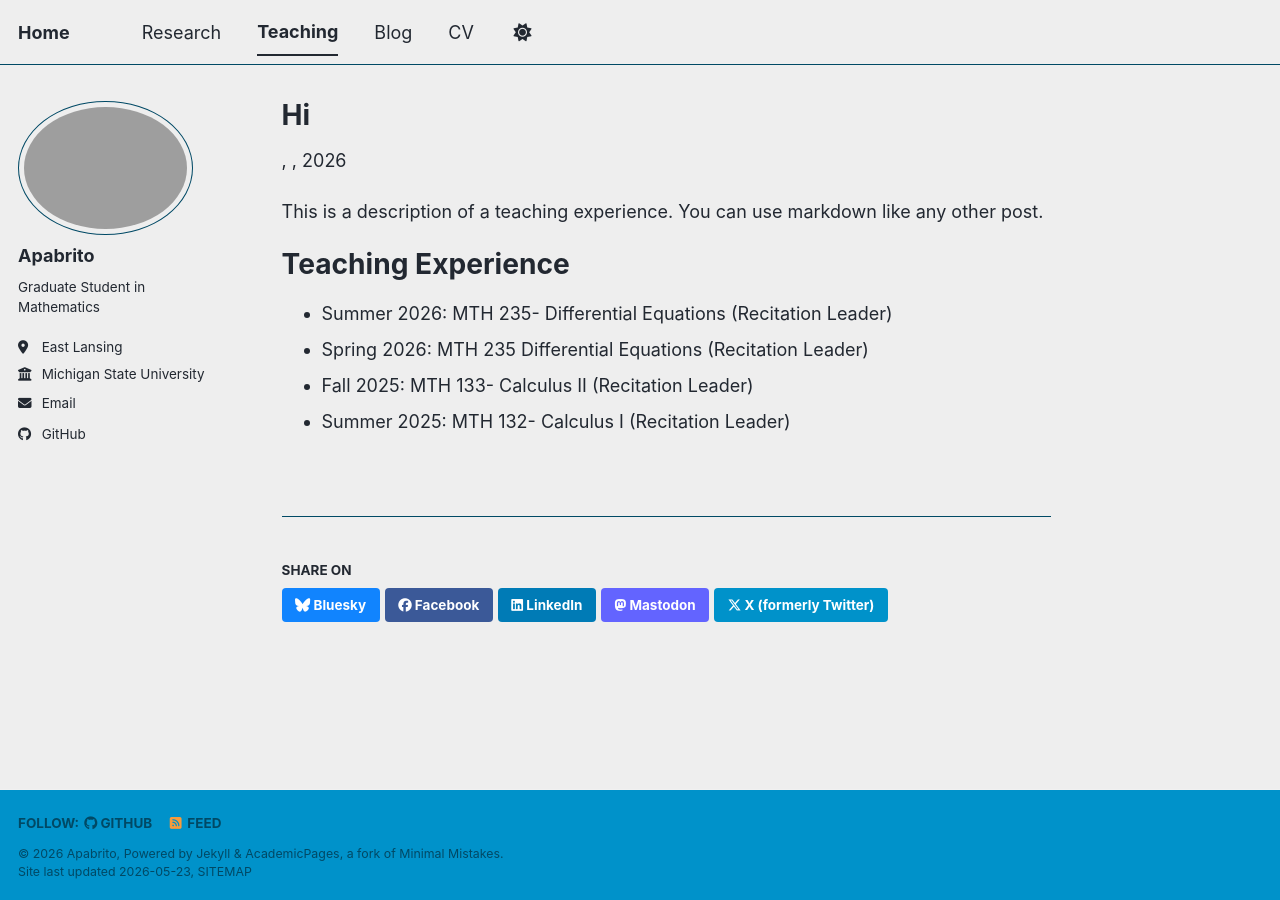
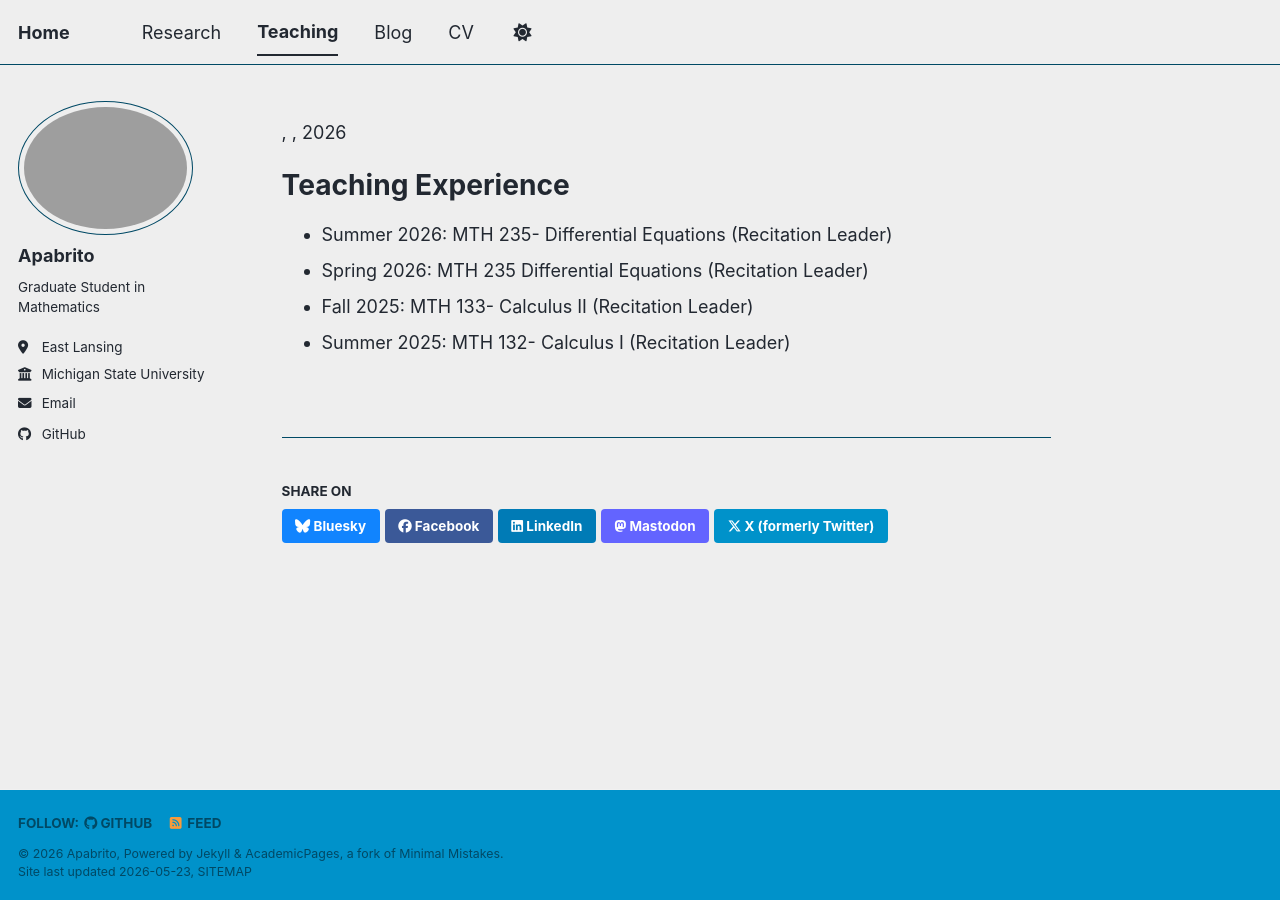
Before and after one commit to apabrito1/apabrito1.github.io, a Jekyll site: the page built from _teaching/2014-spring-teaching-1.md, in a window 1280 px wide. Built offline with Jekyll 4.4.1, drawn with Linux system fonts in a browser that asks for light colours; a script bundle is joined from its source files by our own code; library files that are not in the unit come from our copies.

Commit message:
Update 2014-spring-teaching-1.md

```diff
--- a/_teaching/2014-spring-teaching-1.md
+++ b/_teaching/2014-spring-teaching-1.md
@@ -1,14 +1,10 @@
 ---
-title: "Hi"
+title: ""
 collection: teaching
 type: ""
 permalink: /teaching/2014-spring-teaching-1
-venue: ""
-date: 2026-05-12
-location: ""
+
 ---
-
-This is a description of a teaching experience. You can use markdown like any other post.
 
 Teaching Experience
 ======
```
